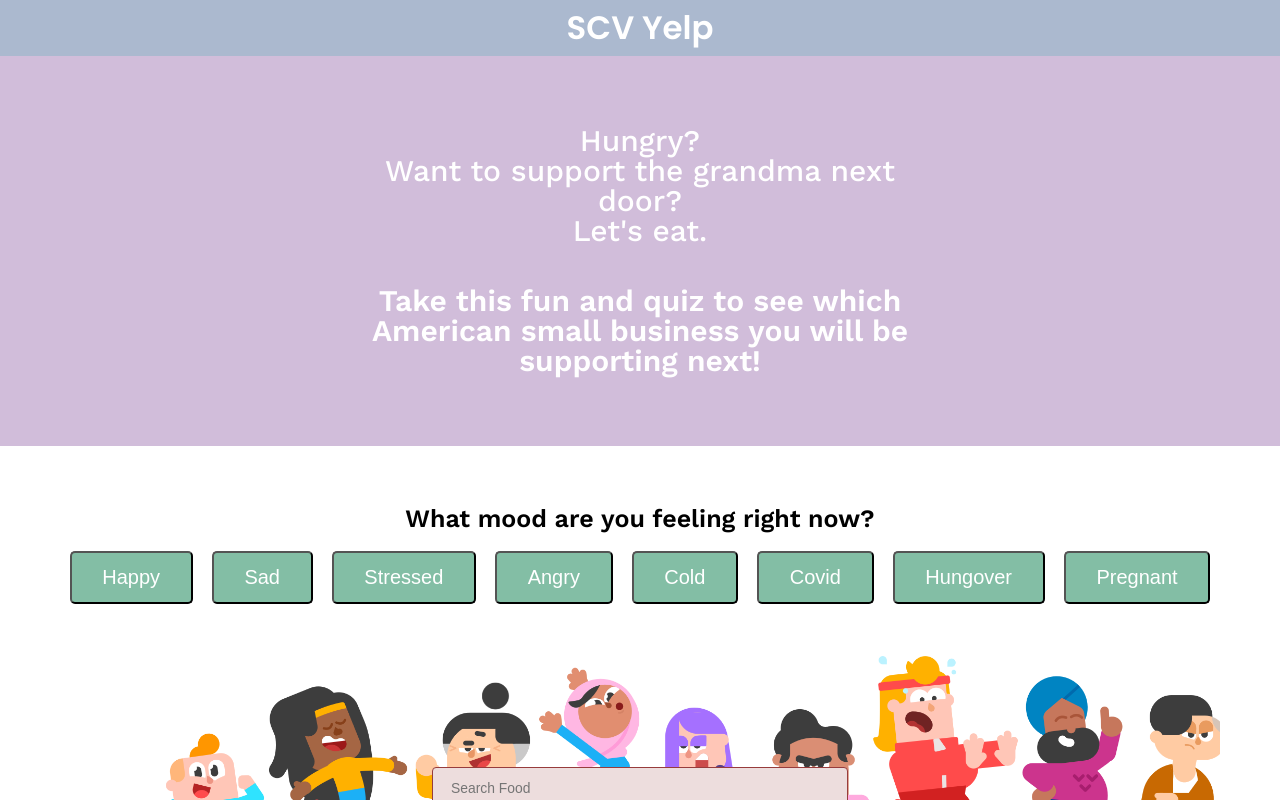
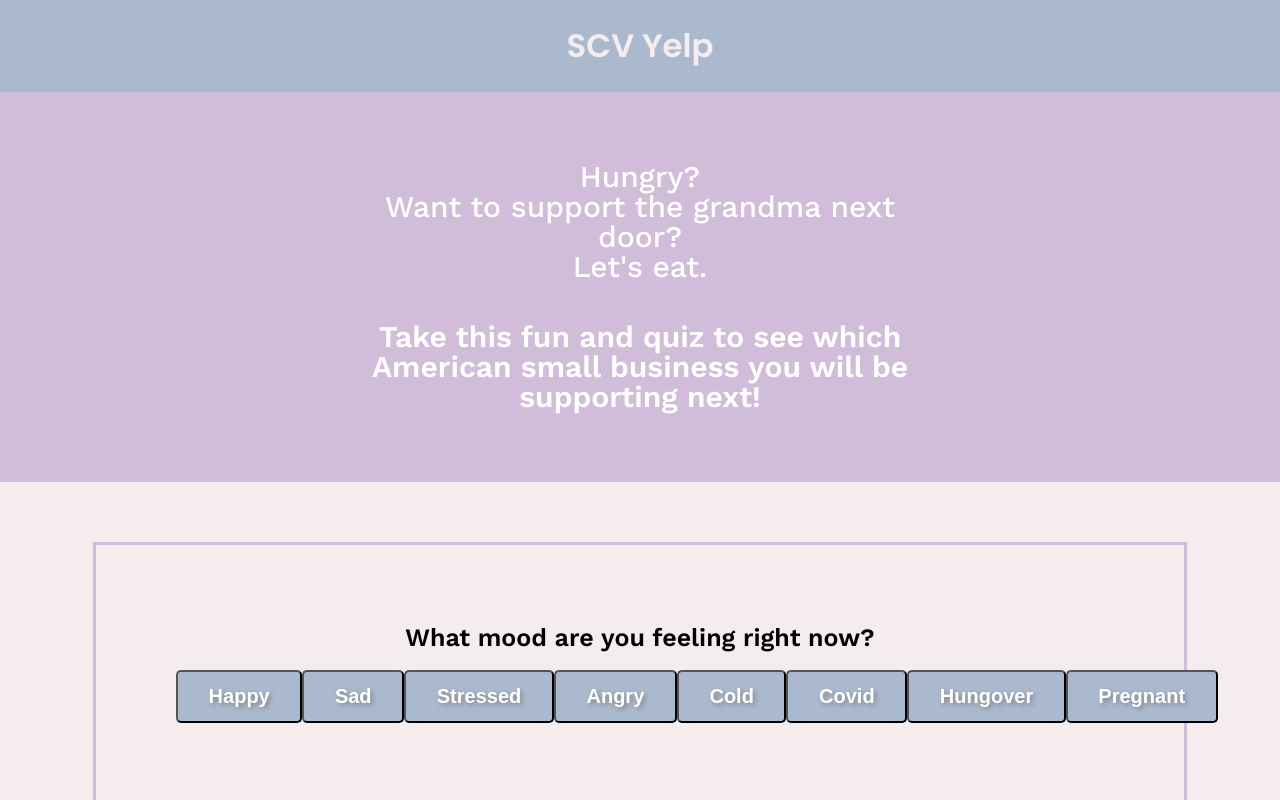
Before and after one commit to alyssacheng15/foodymoody, a React (Create React App) app: page / in a window 1280 px wide. Shown: the top 800 px of the page. Built offline with nearby package versions, Linux system fonts and the light colour scheme.

Commit message:
completed the top half, doing the search bar now

```diff
--- a/src/App.css
+++ b/src/App.css
@@ -36,11 +36,12 @@
 
 h1 {
   padding: .66rem 0;
+  padding: 30px;
   text-align: center;
   background-color: #ABB9CF;
   font-family: Poppins, sans-serif;
   font-size: 1.8rem;
-  color: #fff;
+  color: #f5eded;
 }
 
 /* deleted the food in santa clarita section to match the figma */
@@ -68,6 +69,3 @@
   font-weight: 600;
   padding: 20px;
 }
-
-
-/* mood board */
--- a/src/components/SearchBar/SearchBar.css
+++ b/src/components/SearchBar/SearchBar.css
@@ -1,8 +1,20 @@
 /* main parent div class */
 .body {
   padding: 60px;
+  background-color: #f5eded;
 }
+
 .moodBoard {
+  border-style: solid;
+  border-width: 3px;
+  border-color: #d1bdda;
+
+  padding: 80px;
+  margin: auto;
+  width: 80%;
+}
+
+.moodBoardQuestion {
   font-size: 25px;
   text-align: center;
   width: 60%;
@@ -21,10 +33,11 @@
 .moodButtons button {
   border-radius: 5px;
   padding: .72rem 1.7rem;
-  background-color: #83bea5;
+  background-color: #ABB9CF;
   color: #ffffff;
+  text-shadow: 2px 2px 5px gray;
 
-  font-weight: 500;
+  font-weight: 700;
   font-size: 20px;
   text-decoration: none;
 
--- a/src/components/SearchBar/SearchBar.js
+++ b/src/components/SearchBar/SearchBar.js
@@ -104,10 +104,10 @@
             <div className="body">
 
                 <div className="moodBoard">
+                    <div className="moodBoardQuestion">
                     <h3>What mood are you feeling right now?</h3>
-                </div>
-
-                <div className="moodButtons">
+                    </div>
+                    <div className="moodButtons">
                         <button onClick={this.Happy}>Happy</button>
                         <button onClick={this.Sad}>Sad</button>
                         <button onClick={this.Stressed}>Stressed</button>
@@ -116,7 +116,9 @@
                         <button onClick={this.Covid}>Covid</button>
                         <button onClick={this.Hungover}>Hungover</button>
                         <button onClick={this.Pregnant}>Pregnant</button>
+                    </div>
                 </div>
+
 
                 <div className="SearchBar">
                     <div className="SearchBar-fields">
```
